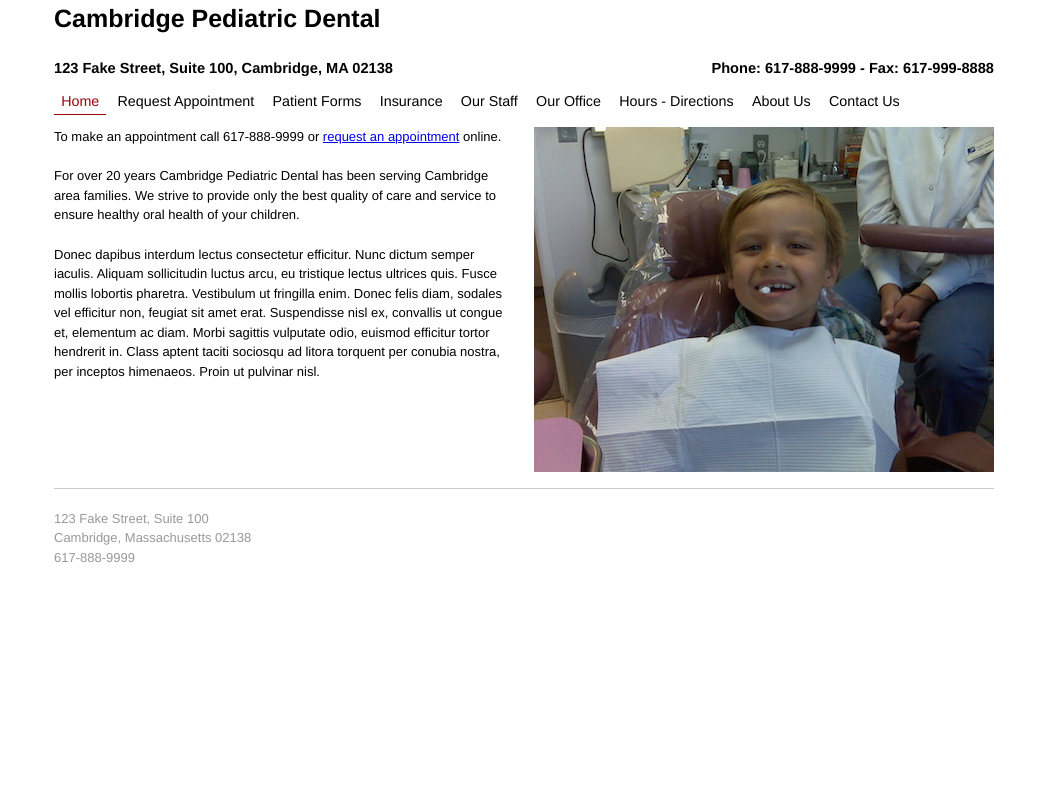
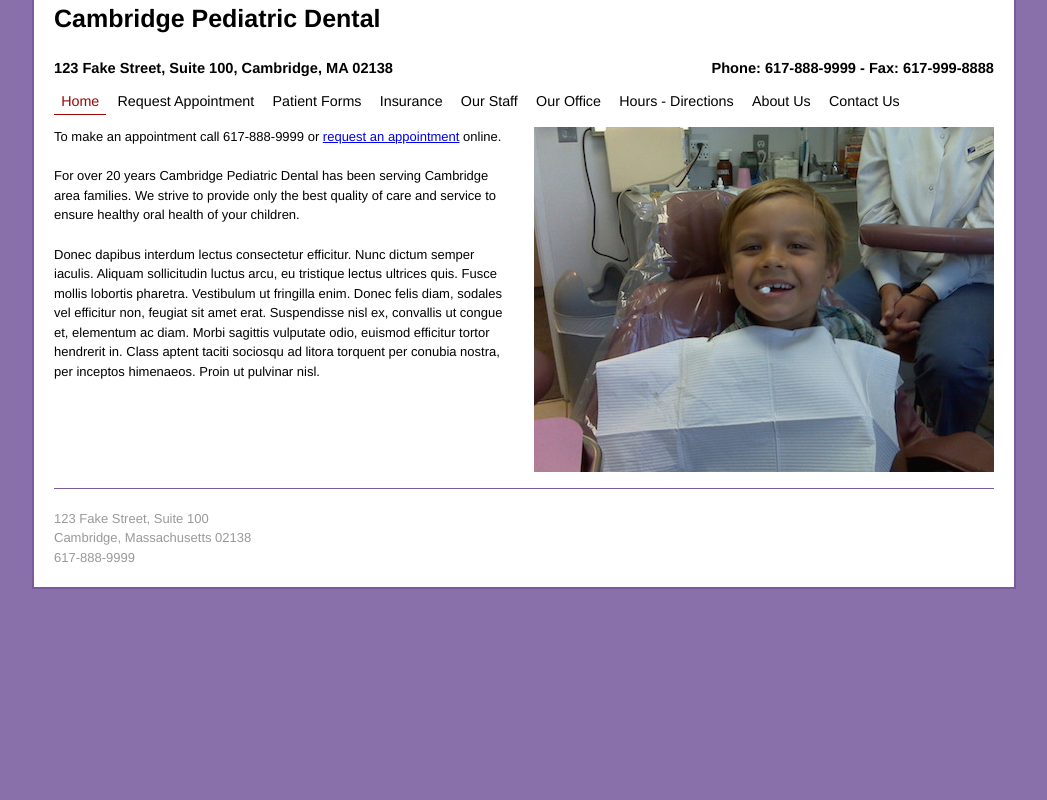
Before and after one commit to spullen/cscie12-final-project, a PHP site: page /index.php in a window 1280 px wide. Shown: the whole page, without its empty margins (116-1163 px from the left). Run offline with PHP 8.4, Linux system fonts and the light colour scheme; some libraries are stand-ins or nearby versions.

Commit message:
Adding a little style to the mix

```diff
--- a/includes/header.php
+++ b/includes/header.php
@@ -13,7 +13,7 @@
   <link rel="stylesheet" type="text/css" href="stylesheets/application.css" />
 </head>
 <body id="<?php echo $pageId; ?>">
-<div class="grid-container">
+<div class="grid-container" id="wrapper">
   <div class="grid-100">
     <header>
       <h1>Cambridge Pediatric Dental</h1>
--- a/stylesheets/application.css
+++ b/stylesheets/application.css
@@ -1,9 +1,17 @@
+body {
+  background-color: #8A70AA;
+}
+
 address {
   font-style: normal;
 }
 
 footer {
   color: #999;
+}
+
+hr {
+  border-color: #785A9D;
 }
 
 nav ul {
@@ -13,6 +21,13 @@ nav ul {
 
 nav li {
   margin-left: 0;
+}
+
+#wrapper {
+  background-color: #fff;
+  border-left: 2px solid #785A9D;
+  border-right: 2px solid #785A9D;
+  border-bottom: 2px solid #785A9D;
 }
 
 #main-navigation {
```
